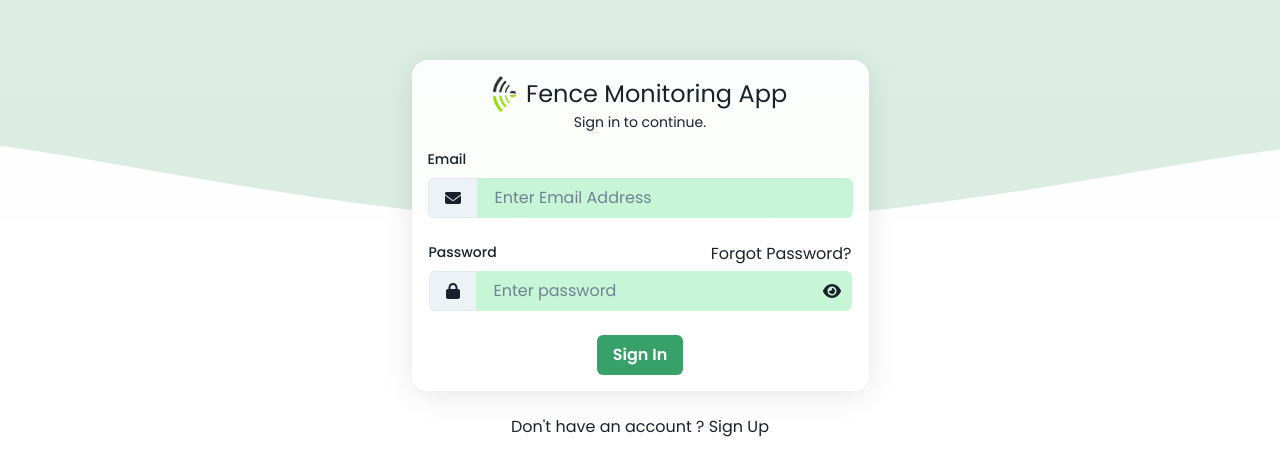
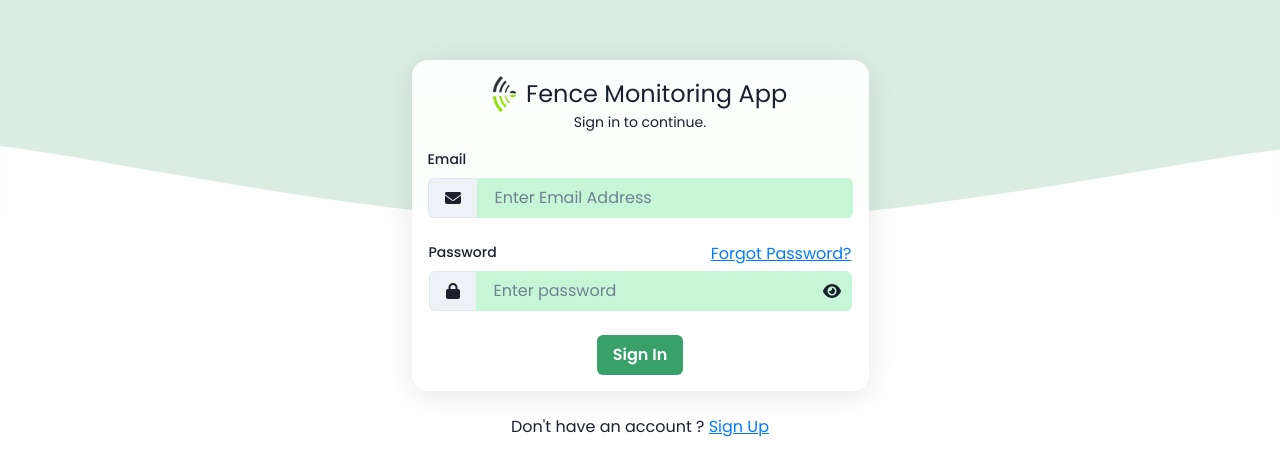
Before and after one commit to Comdatech/fence-react-app, a React (Create React App) app in the folder fence/: page / in a window 1280 px wide. Shown: the part 159-634 px from the top of the page. Built offline with nearby package versions, Linux system fonts and the light colour scheme.

Commit message:
fixing the login page nav links  styling

```diff
--- a/fence/src/assets/scss/structure/_boostrap.scss
+++ b/fence/src/assets/scss/structure/_boostrap.scss
@@ -1,3 +1,13 @@
+.text-primary {
+    color: #007bff !important;
+    text-decoration:underline ;
+}
+
+a.text-primary:focus,
+a.text-primary:hover {
+    color: #0062cc !important;
+    text-decoration: none;
+}
 /* ================================
 ===================================
 ===================================
--- a/fence/src/pages/Authentication/ForgotPassword.js
+++ b/fence/src/pages/Authentication/ForgotPassword.js
@@ -100,7 +100,7 @@ const ForgotPassword = () => {
             Wait, I remember my password...{" "}
             <NavLink
               to="/"
-              className="fw-semibold text-primary text-decoration-underline"
+              className="text-primary"
             >
               Click here
             </NavLink>
--- a/fence/src/pages/Authentication/Login.js
+++ b/fence/src/pages/Authentication/Login.js
@@ -92,7 +92,7 @@ const Login = () => {
                     </FormLabel>
                     <Box>
                       <NavLink
-                        className="fw-semibold text-primary text-decoration-underline"
+                        className="text-primary"
                         fontSize="sm"
                         to="/forgot-password"
                       >
@@ -131,7 +131,7 @@ const Login = () => {
             Don't have an account ?{" "}
             <NavLink
               to="/sign-up"
-              className="fw-semibold text-primary text-decoration-underline"
+              className="text-primary"
             >
               Sign Up
             </NavLink>
--- a/fence/src/pages/Authentication/SignUp.js
+++ b/fence/src/pages/Authentication/SignUp.js
@@ -164,7 +164,7 @@ const SignUp = () => {
             Already have an account ?{" "}
             <NavLink
               to="/"
-              className="fw-semibold text-primary text-decoration-underline"
+              className="text-primary"
             >
               Sign In
             </NavLink>
```
